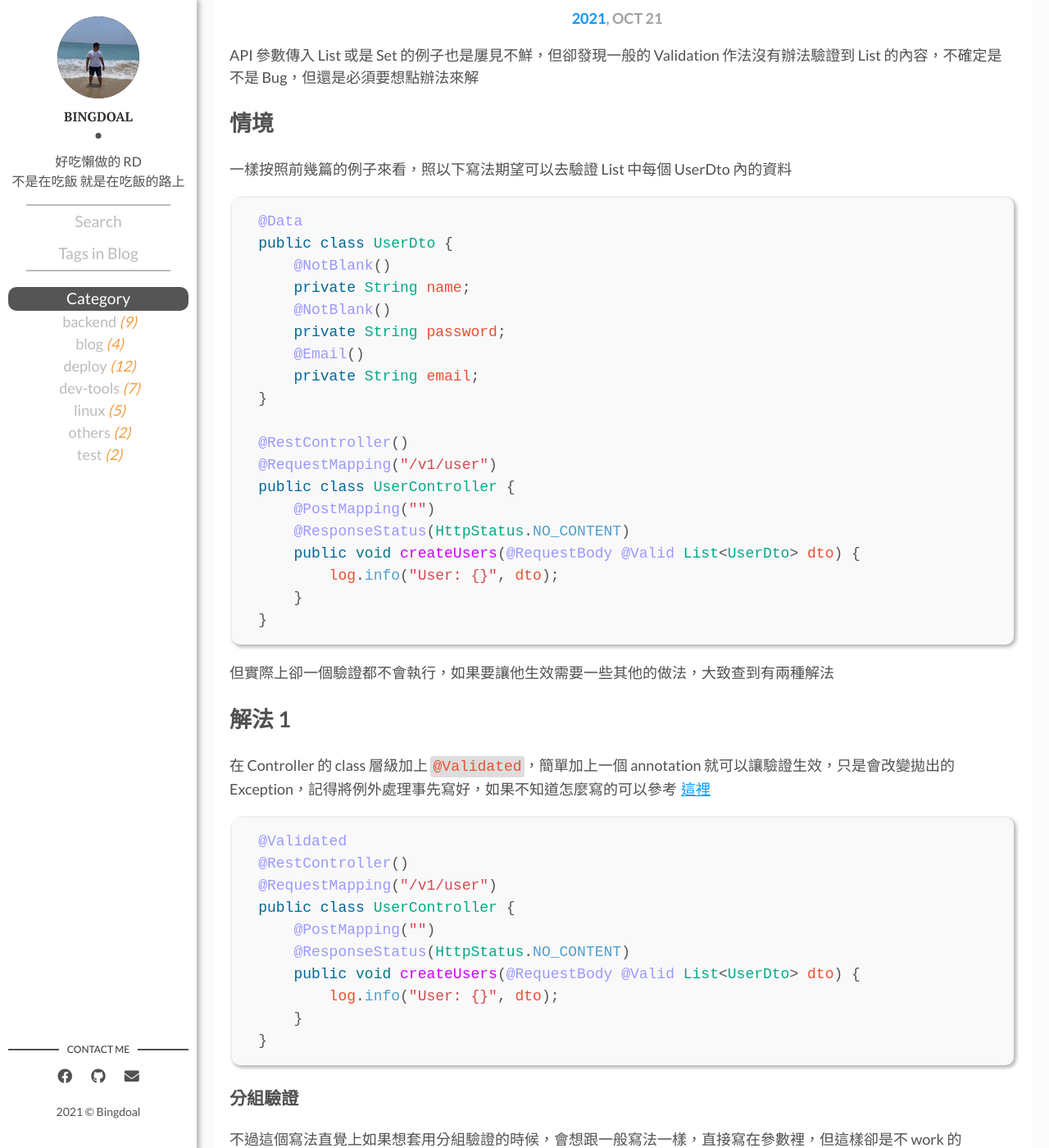
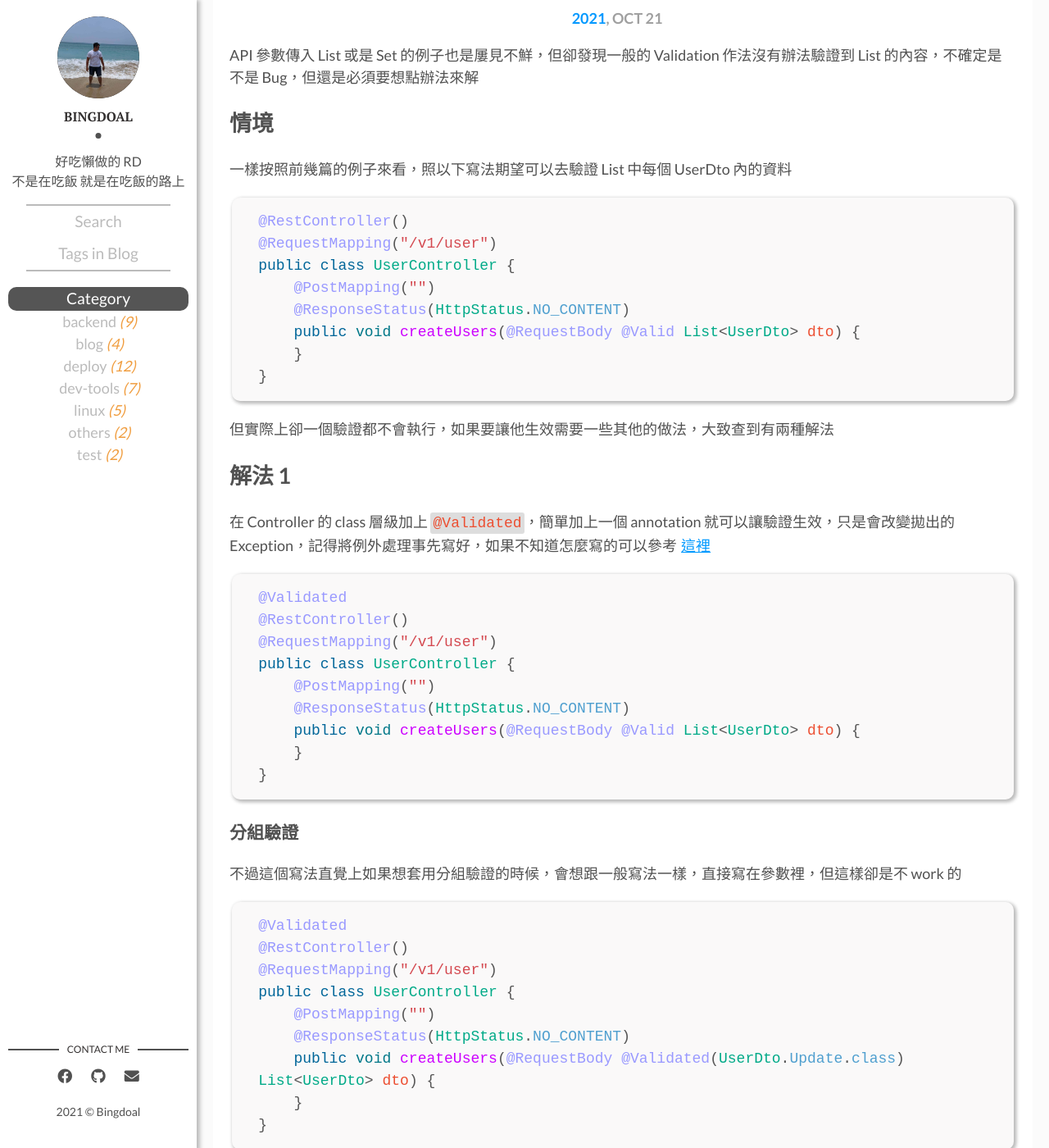
Before and after one commit to Bingdoal/bingdoal.github.io, a Jekyll site: the page built from _posts/2021/2021-10-21-spring-boot-validate-list-and-set-type.md, in a window 1280 px wide and 1400 px high, scrolled down 598 px. Shown: the whole window at 82% size. Built offline with Jekyll 4.4.1, drawn with Linux system fonts in a browser that asks for light colours; comment, search, counter and statistics services are not loaded; some of the changed text lies outside the part shown.

Commit message:
remove unnecessary log.

````diff
--- a/_posts/2021/2021-10-21-spring-boot-validate-list-and-set-type.md
+++ b/_posts/2021/2021-10-21-spring-boot-validate-list-and-set-type.md
@@ -15,23 +15,12 @@ tags: [java, spring boot, validation, 踩雷紀錄]
 一樣按照前幾篇的例子來看，照以下寫法期望可以去驗證 List 中每個 UserDto 內的資料
 
 ```java
-@Data
-public class UserDto {
-    @NotBlank()
-    private String name;
-    @NotBlank()
-    private String password;
-    @Email()
-    private String email;
-}
-
 @RestController()
 @RequestMapping("/v1/user")
 public class UserController {
     @PostMapping("")
     @ResponseStatus(HttpStatus.NO_CONTENT)
     public void createUsers(@RequestBody @Valid List<UserDto> dto) {
-        log.info("User: {}", dto);
     }
 }
 ```
@@ -49,7 +38,6 @@ public class UserController {
     @PostMapping("")
     @ResponseStatus(HttpStatus.NO_CONTENT)
     public void createUsers(@RequestBody @Valid List<UserDto> dto) {
-        log.info("User: {}", dto);
     }
 }
 ```
@@ -65,7 +53,6 @@ public class UserController {
     @PostMapping("")
     @ResponseStatus(HttpStatus.NO_CONTENT)
     public void createUsers(@RequestBody @Validated(UserDto.Update.class) List<UserDto> dto) {
-        log.info("User: {}", dto);
     }
 }
 ```
@@ -81,7 +68,6 @@ public class UserController {
     @ResponseStatus(HttpStatus.NO_CONTENT)
     @Validated(UserDto.Update.class)
     public void createUsers(@RequestBody @Valid List<UserDto> dto) {
-        log.info("User: {}", dto);
     }
 }
 ```
@@ -129,7 +115,6 @@ public class UserController {
     @PostMapping("")
     @ResponseStatus(HttpStatus.NO_CONTENT)
     public void createUsers(@RequestBody @Valid ValidList<UserDto> dto) {
-        log.info("User: {}", dto);
     }
 }
 ```
````
Also changed, not shown: _posts/2021/2021-10-20-spring-boot-validate-request-body-and-nest-validate.md (+0 -1 lines).
